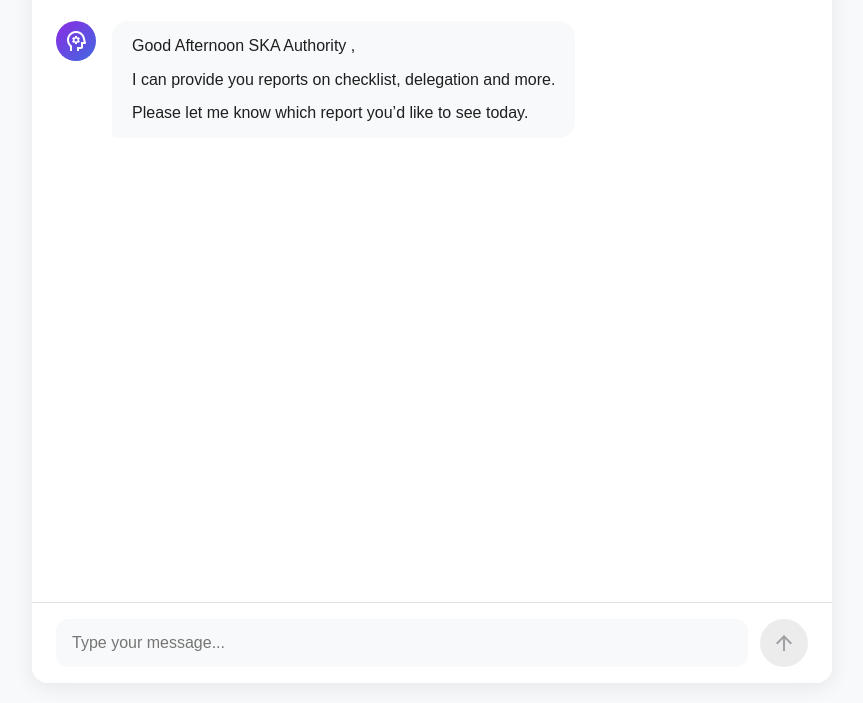
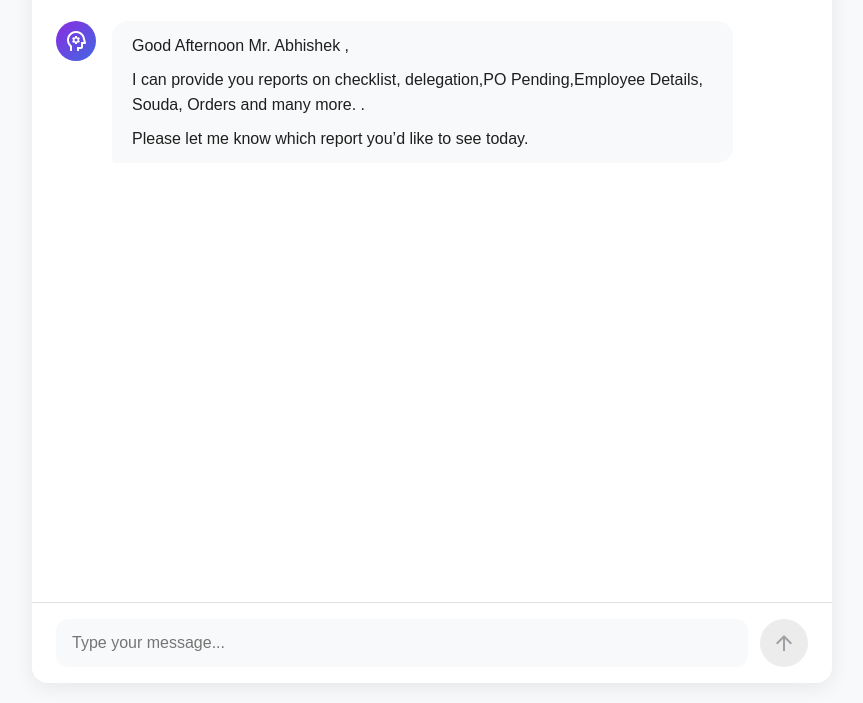
Before and after one commit to InternsatBotivate/SKAChatbot, a plain HTML site: page index.html in a window 1280 px wide. Shown: the part 97-800 px from the top of the page, without its empty margins (208-1071 px from the left). Drawn offline with nearby package versions, Linux system fonts and the light colour scheme; a web font is replaced by a local one.

Commit message:
minor updates

```diff
--- a/index.html
+++ b/index.html
@@ -481,7 +481,7 @@
 
         // --- Dynamic Greeting Function ---
         function getDynamicGreeting() {
-            const directorName = " SKA Authority";
+            const directorName = " Abhishek";
             const currentHour = new Date().getHours();
             let timeOfDay;
 
@@ -494,8 +494,8 @@
             }
 
             return `
-                <p>Good ${timeOfDay} ${directorName} ,</p>
-                <p>I can provide you reports on checklist, delegation and more.</p>
+                <p>Good ${timeOfDay} Mr.${directorName} ,</p>
+                <p>I can provide you reports on checklist, delegation,PO Pending,Employee Details, Souda, Orders and many more. .</p>
                 <p>Please let me know which report you’d like to see today.</p>
             `;
         }
```
Also changed, not shown: 1 other file.
